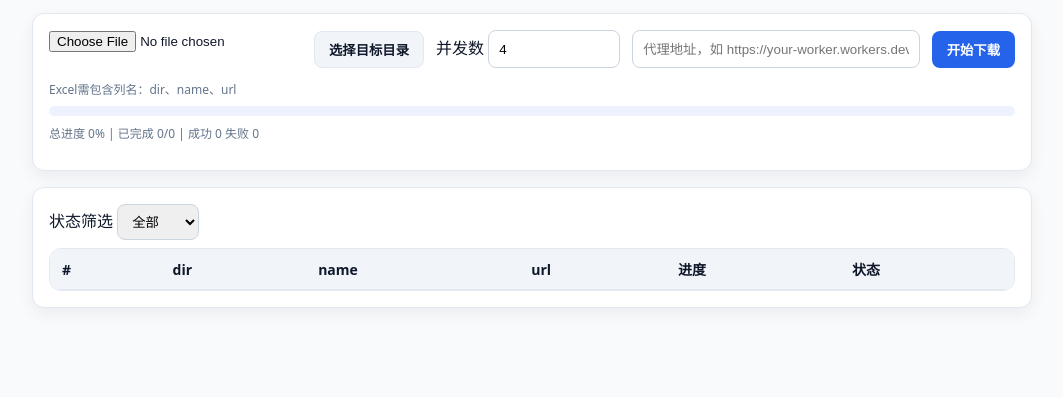
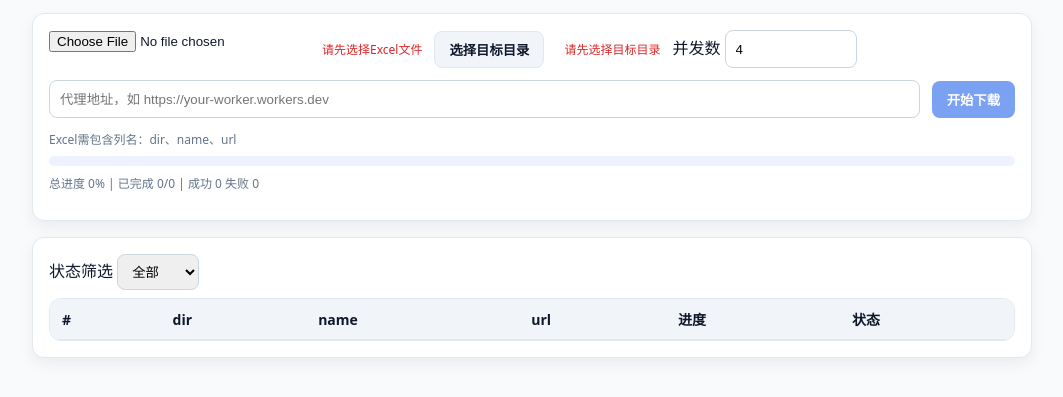
Before and after one commit to Baojintong/download-files, a plain HTML site: page index.html in a window 1280 px wide. Both pictures are taken after a click on the button "开始下载". Shown: the part 105-502 px from the top of the page, without its empty margins (108-1171 px from the left). Drawn offline with Linux system fonts and the light colour scheme.

Commit message:
输入校验

```diff
--- a/index.html
+++ b/index.html
@@ -36,6 +36,8 @@ table{border:1px solid #e2e8f0;border-radius:12px;overflow:hidden}
 .status{font-variant-numeric:tabular-nums;color:#334155}
 .hint{font-size:12px;color:#64748b;margin-top:8px}
 .warn{position:sticky;top:0;background:#fde047;color:#0f172a;border:1px solid #facc15;padding:10px;font-weight:700;display:none;z-index:999;text-align:center;border-radius:10px;box-shadow:0 4px 10px rgba(0,0,0,.08)}
+.req{color:#dc2626;font-size:12px;margin-left:8px;display:none}
+.invalid{border-color:#dc2626;box-shadow:0 0 0 3px rgba(220,38,38,.1)}
 </style>
 </head>
 <body>
@@ -50,7 +52,9 @@ table{border:1px solid #e2e8f0;border-radius:12px;overflow:hidden}
   <div class="card">
     <div class="row">
       <input id="excel-input" type="file" accept=".xlsx,.xls" />
+      <span id="excel-required" class="req">请先选择Excel文件</span>
       <button id="pick-dir" class="btn btn-secondary">选择目标目录</button>
+      <span id="dir-required" class="req">请先选择目标目录</span>
       <label>并发数 <input id="concurrency" type="number" min="1" max="16" value="4"></label>
       <input id="proxy-base" placeholder="代理地址，如 https://your-worker.workers.dev" style="flex:1;height:36px;border:1px solid #cbd5e1;border-radius:8px;padding:0 10px" />
       <button id="start" class="btn btn-primary">开始下载</button>
@@ -106,6 +110,8 @@ const proxyBaseInput = document.getElementById('proxy-base')
 const overallBar = document.getElementById('overall-bar')
 const overallText = document.getElementById('overall-text')
 const statusFilter = document.getElementById('status-filter')
+const excelReqSpan = document.getElementById('excel-required')
+const dirReqSpan = document.getElementById('dir-required')
 
 // 全局状态：选择的根目录句柄、Excel解析后的行、UI任务引用
 let baseDirHandle = null
@@ -148,6 +154,7 @@ function renderTasks(){
     tasks[i] = { bar, status, loaded:0, total:0, state:'pending', tr }
   })
   updateOverall()
+  updateStartState()
 }
 
   // 创建（递归）子目录：支持 dir 为多级路径 a/b/c
@@ -221,6 +228,14 @@ function updateOverall(){
   if(overallBar) overallBar.style.width = pct + '%'
   if(overallText) overallText.textContent = `总进度 ${pct}% | 已完成 ${done}/${totalTasks} | 成功 ${success} 失败 ${error}`
   applyFilter()
+}
+
+function updateStartState(){
+  const hasFile = rows.length>0
+  const hasDir = !!baseDirHandle
+  startBtn.disabled = !(hasFile && hasDir)
+  if(excelReqSpan) excelReqSpan.style.display = hasFile ? 'none' : 'inline'
+  if(dirReqSpan) dirReqSpan.style.display = hasDir ? 'none' : 'inline'
 }
 
 function applyFilter(){
@@ -305,17 +320,21 @@ excelInput.addEventListener('change', async (e)=>{
   excelFileName = f.name
   rows = json.map(normalizeRow).filter(r=>r.url)
   renderTasks()
+  updateStartState()
 })
 
   // 事件：选择本地根目录（浏览器需支持File System Access API）
 pickDirBtn.addEventListener('click', async ()=>{
   baseDirHandle = await window.showDirectoryPicker()
+  updateStartState()
 })
 
   // 事件：开始下载 -> 禁用控件，运行并发队列，结束后恢复控件
 startBtn.addEventListener('click', async ()=>{
-  if(rows.length===0) return
-  if(!baseDirHandle) return
+  if(rows.length===0 || !baseDirHandle){
+    updateStartState()
+    return
+  }
   isDownloading = true
   document.getElementById('warn').style.display = 'block'
   beforeUnloadHandler = (e)=>{ e.preventDefault(); e.returnValue=''; }
```
